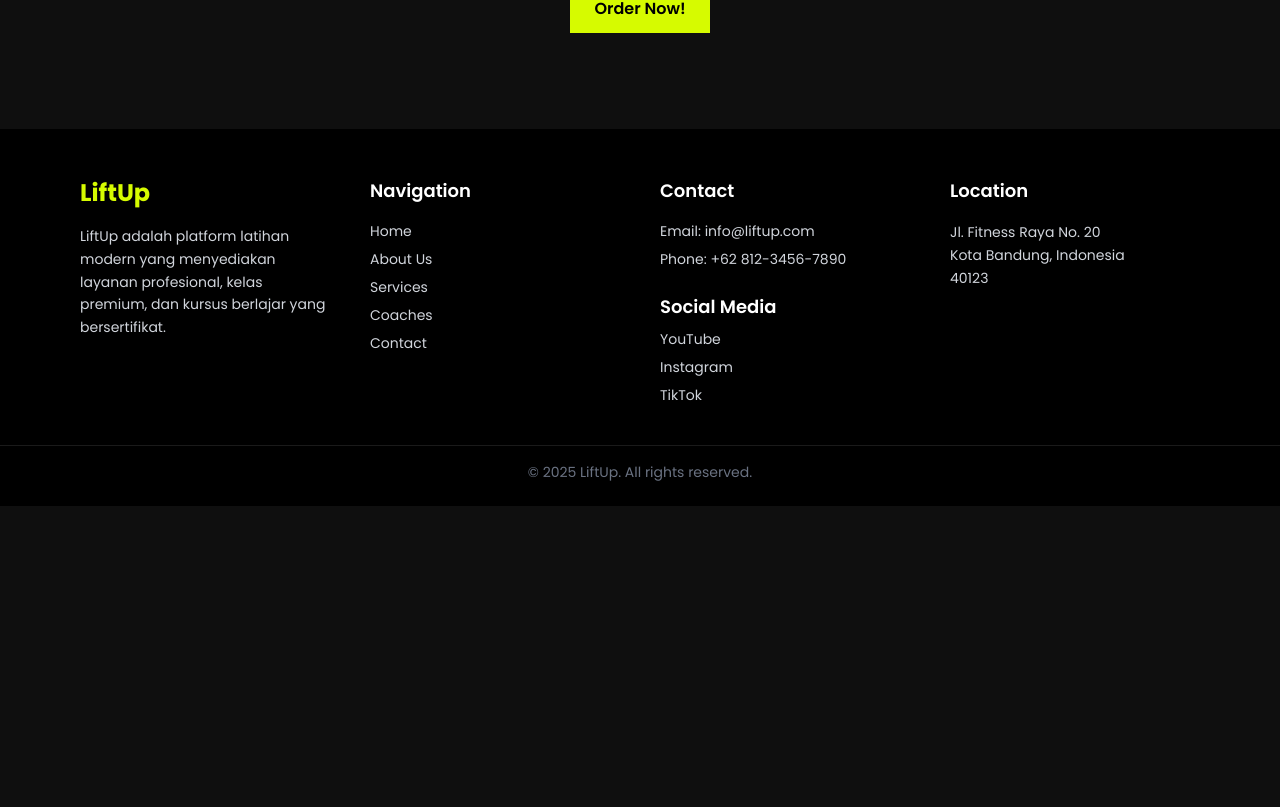
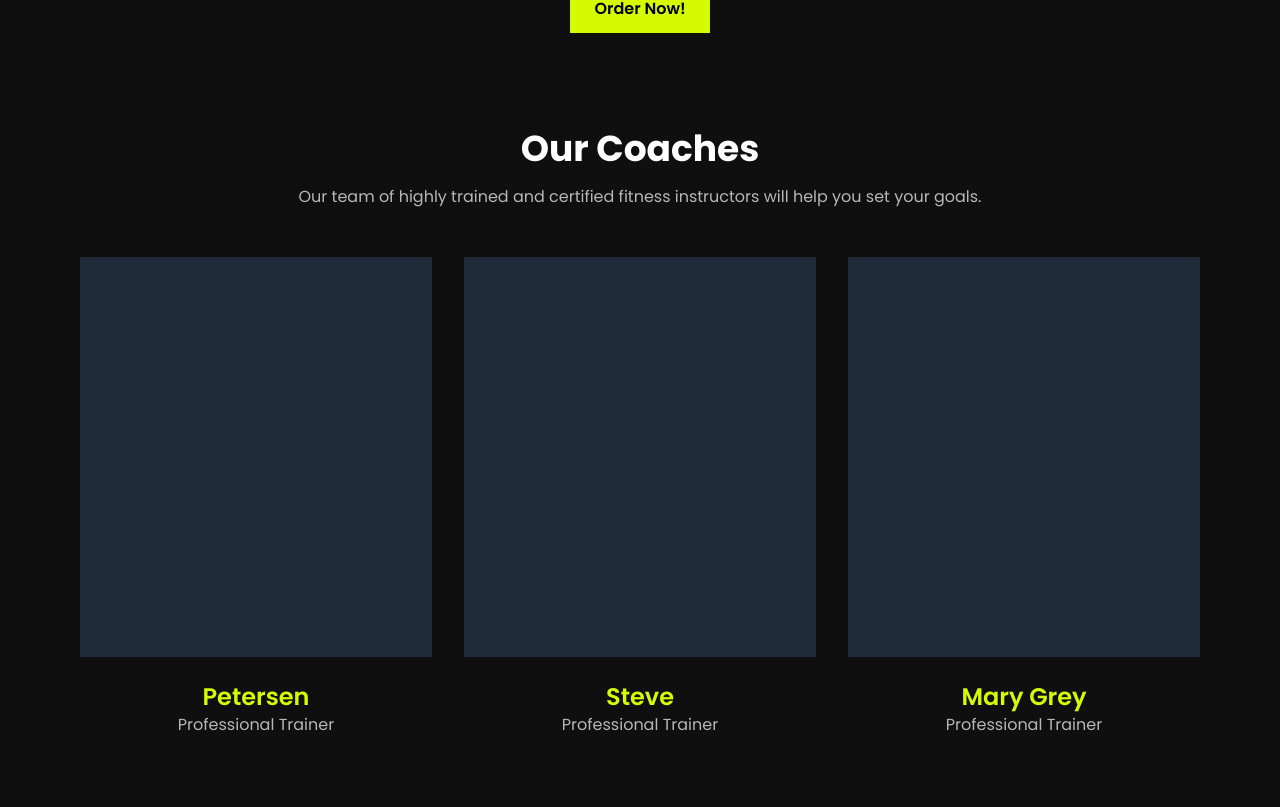
Before and after one commit to BARBARBoyyHD/gym-app-nextjs-supabase, a Next.js app: page / in a window 1280 px wide. Shown: the part 3333-4140 px from the top of the page. Before the commit the page ends 3839 px from the top, so only its background shows below. Built offline with nearby package versions, Linux system fonts and the light colour scheme.

Commit message:
Feat(section) : Create coaches section

```diff
--- a/src/app/page.tsx
+++ b/src/app/page.tsx
@@ -6,6 +6,7 @@ import PersonalTraining from "@/components/section/PersonalTraining";
 import Facility from "@/components/section/Facility";
 import GroupTraining from "@/components/section/GroupTraining";
 import CallToAction from "@/components/CallToAction";
+import Coaches from "@/components/section/Coaches";
 export default function page() {
   return (
     <>
@@ -20,6 +21,7 @@ export default function page() {
           title="GET YOUR FIRST CLASS FOR FREE!"
           description=" Schedule your visit to LiftUp and attend any group training for free on this day."
         />
+        <Coaches />
         <Footer />
       </main>
     </>
--- a/src/components/CallToAction.tsx
+++ b/src/components/CallToAction.tsx
@@ -8,11 +8,10 @@ export default function CallToAction({
   description: string;
 }) {
   return (
-    <div className="max-w-6xl mx-auto my-24 text-center">
+    <div className="max-w-6xl mx-auto px-4 my-24 text-center">
       <h3 className="text-4xl font-bold text-white mb-2">{title}</h3>
       <p className="text-white/70 mb-4">{description}</p>
       <ButtonBrand title="Order Now!" />
-      <div></div>
     </div>
   );
 }
--- a/src/components/section/Classes.tsx
+++ b/src/components/section/Classes.tsx
@@ -36,7 +36,6 @@ export default function Classes() {
   return (
     <section>
       <div className="max-w-6xl mx-auto px-4">
-        {/* Title Section */}
         <div className="text-center mb-12">
           <h2 className="text-4xl font-bold mb-3">Our Classes</h2>
           <p className="text-white/70">
@@ -45,7 +44,6 @@ export default function Classes() {
           </p>
         </div>
 
-        {/* Cards */}
         <div className="grid grid-cols-1 md:grid-cols-2 lg:grid-cols-4 space-x-6 space-y-6">
           {classesData.map((item, index) => (
             <div key={index}>
--- /dev/null
+++ b/src/components/section/Coaches.tsx
@@ -0,0 +1,36 @@
+export default function Coaches() {
+  return (
+    <section>
+      <div className="max-w-6xl mx-auto px-4 mb-12">
+        <h2 className="text-4xl font-bold mb-4 text-center">Our Coaches</h2>
+        <p className="text-white/70 text-center">
+          Our team of highly trained and certified fitness instructors will help
+          you set your goals.
+        </p>
+        <div className="grid grid-cols-1 md:grid-cols-2 lg:grid-cols-3 space-y-6 text-center mt-12 gap-8">
+          <div>
+            <div className="bg-gray-800 h-[400px]"></div>
+            <div className="mt-6">
+              <h5 className="text-2xl font-semibold text-brand">Petersen</h5>
+              <p className="text-white/70">Professional Trainer</p>
+            </div>
+          </div>
+          <div>
+            <div className="bg-gray-800 h-[400px]"></div>
+            <div className="mt-6">
+              <h5 className="text-2xl font-semibold text-brand">Steve</h5>
+              <p className="text-white/70">Professional Trainer</p>
+            </div>
+          </div>
+          <div>
+            <div className="bg-gray-800 h-[400px]"></div>
+            <div className="mt-6">
+              <h5 className="text-2xl font-semibold text-brand">Mary Grey</h5>
+              <p className="text-white/70">Professional Trainer</p>
+            </div>
+          </div>
+        </div>
+      </div>
+    </section>
+  );
+}
--- a/src/components/section/Facility.tsx
+++ b/src/components/section/Facility.tsx
@@ -19,7 +19,7 @@ export default function Facility() {
   ];
 
   return (
-    <section className="py-32 ">
+    <section className="my-32 ">
       <div className="max-w-6xl mx-auto grid md:grid-cols-2 lg:grid-cols-4 gap-10 px-4">
         {facilities.map((item, index) => (
           <div key={index} className="flex flex-col items-start gap-4">
```
